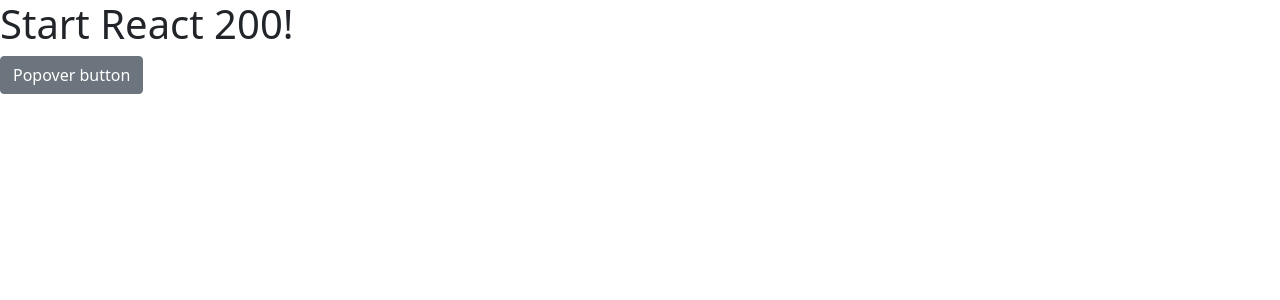
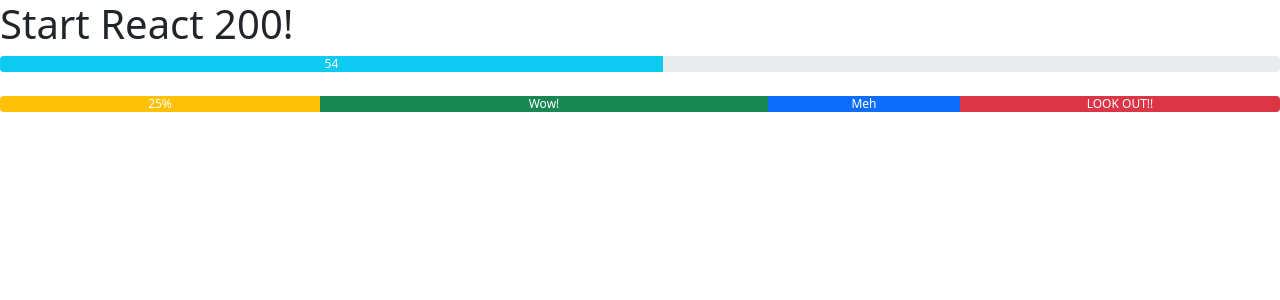
Before and after one commit to prsn-ts/react200, a React (Create React App) app: page / in a window 1280 px wide. Shown: the top 300 px of the page. Built offline with nearby package versions, Linux system fonts and the light colour scheme.

Commit message:
진행 상태를 나타내는 reactstrap Progress 사용하기(초급 052)

```diff
--- a/src/App.js
+++ b/src/App.js
@@ -1,12 +1,12 @@
 import React from 'react';
-import Popover from './R051_ReactstrapPopover'
+import Progress from './R052_ReactstrapProgress'
 import 'bootstrap/dist/css/bootstrap.css'
 
 function App() {
   return (
     <div>
       <h1>Start React 200!</h1>
-      <Popover/>
+      <Progress/>
     </div>
   );
 }
--- /dev/null
+++ b/src/R052_ReactstrapProgress.js
@@ -0,0 +1,37 @@
+import React, { Component } from 'react';
+import { Progress } from 'reactstrap';
+
+class R052_ReactstrapProgress extends Component {
+    constructor(props) {
+        super(props);
+        this.state = { progress: 0}
+    }
+
+    componentDidMount() { this.progress() }
+
+    progress = ()=>{
+        if(this.state.progress !== 100) {
+            setTimeout(function(){
+                this.setState({progress: this.state.progress+1});
+                this.progress();
+            }.bind(this), 100);
+        }
+    }
+
+    render() {
+        return (
+            <>
+                <Progress color='info' value={this.state.progress}>
+                    {this.state.progress}</Progress><br/>
+                <Progress multi>
+                    <Progress bar color='warning' value='25'>25%</Progress>
+                    <Progress bar color='success' value='35'>Wow!</Progress>
+                    <Progress bar value='15'>Meh</Progress>
+                    <Progress bar color='danger' value='25'>LOOK OUT!!</Progress>
+                </Progress>
+            </>
+        )
+    }
+}
+
+export default R052_ReactstrapProgress;
```
